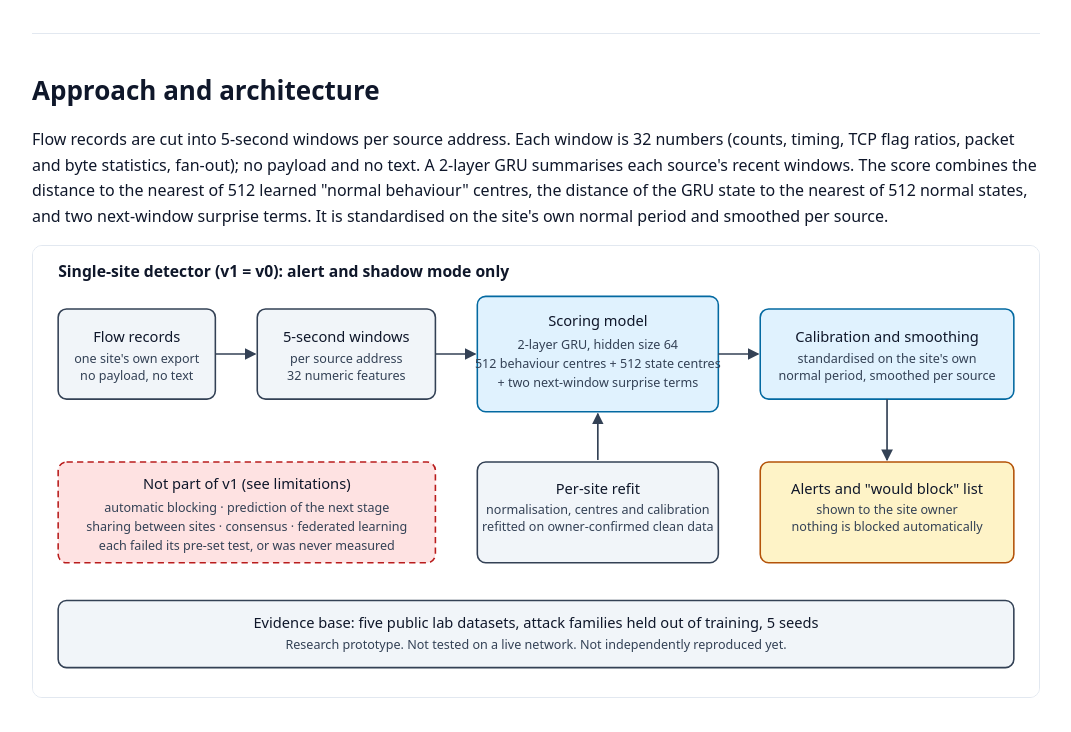
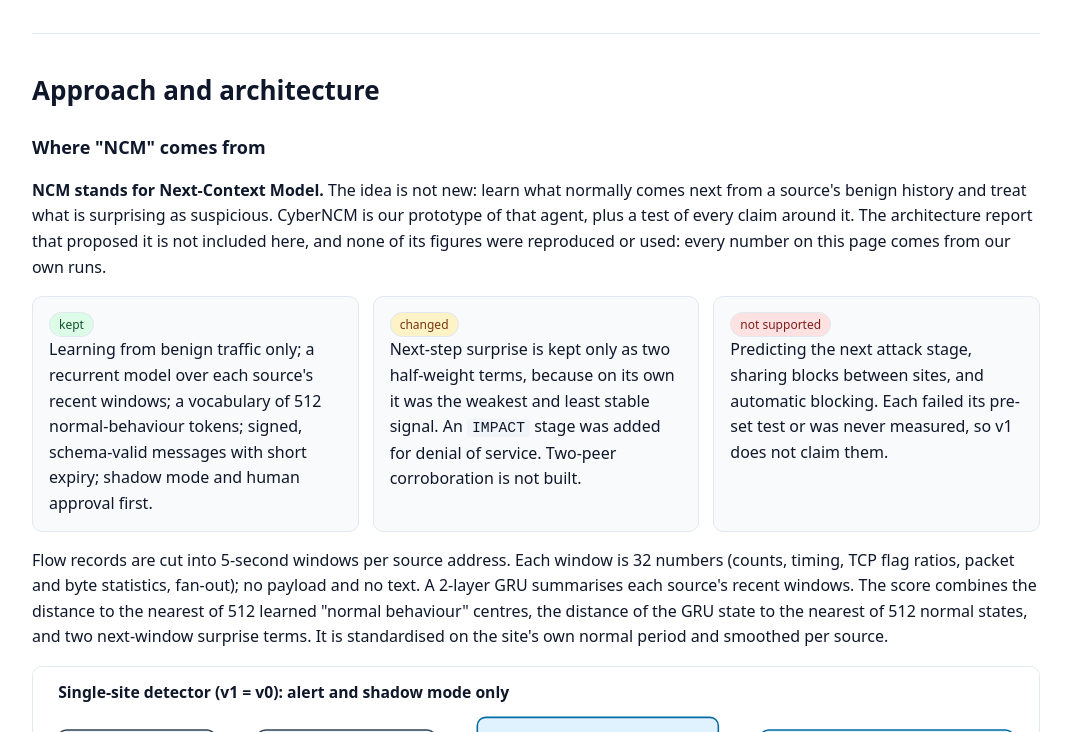
Before and after one commit to Rohan-Ktksu/cyberncm, a plain HTML site: page site/index.html in a window 1280 px wide. Shown: the part 642-1374 px from the top of the page, without its empty margins (104-1175 px from the left). Drawn offline with Linux system fonts and the light colour scheme.

Commit message:
Explain NCM (Next-Context Model) and what was kept, changed and not supported; fix garbled characters in ncm/README.md
Adds a README section and a site block that define NCM, say what was taken from the idea and what the evidence did not support. ncm/README.md had 25 garbled sequences (for example the Greek alpha) from an encoding error; repaired.

```diff
--- a/site/index.html
+++ b/site/index.html
@@ -81,6 +81,13 @@ footer{padding:28px 0 60px;color:var(--mut);font-size:14px}
 
 <section id="approach">
   <h2>Approach and architecture</h2>
+  <h3>Where "NCM" comes from</h3>
+  <p><b>NCM stands for Next-Context Model.</b> The idea is not new: learn what normally comes next from a source's benign history and treat what is surprising as suspicious. CyberNCM is our prototype of that agent, plus a test of every claim around it. The architecture report that proposed it is not included here, and none of its figures were reproduced or used: every number on this page comes from our own runs.</p>
+  <div class="grid" style="margin-bottom:8px">
+    <div class="card"><span class="pill ok">kept</span><br>Learning from benign traffic only; a recurrent model over each source's recent windows; a vocabulary of 512 normal-behaviour tokens; signed, schema-valid messages with short expiry; shadow mode and human approval first.</div>
+    <div class="card"><span class="pill warn">changed</span><br>Next-step surprise is kept only as two half-weight terms, because on its own it was the weakest and least stable signal. An <code>IMPACT</code> stage was added for denial of service. Two-peer corroboration is not built.</div>
+    <div class="card"><span class="pill bad">not supported</span><br>Predicting the next attack stage, sharing blocks between sites, and automatic blocking. Each failed its pre-set test or was never measured, so v1 does not claim them.</div>
+  </div>
   <p>Flow records are cut into 5-second windows per source address. Each window is 32 numbers (counts, timing, TCP flag ratios, packet and byte statistics, fan-out); no payload and no text. A 2-layer GRU summarises each source's recent windows. The score combines the distance to the nearest of 512 learned "normal behaviour" centres, the distance of the GRU state to the nearest of 512 normal states, and two next-window surprise terms. It is standardised on the site's own normal period and smoothed per source.</p>
   <img class="diagram" src="assets/architecture.svg" alt="Architecture: flow records, 5-second windows, scoring model, calibration, then alerts and a would-block list in shadow mode. Automatic blocking, prediction and sharing are outside v1.">
   <h3>The local two-node demonstration</h3>
```
Also changed, not shown: 2 other files.
